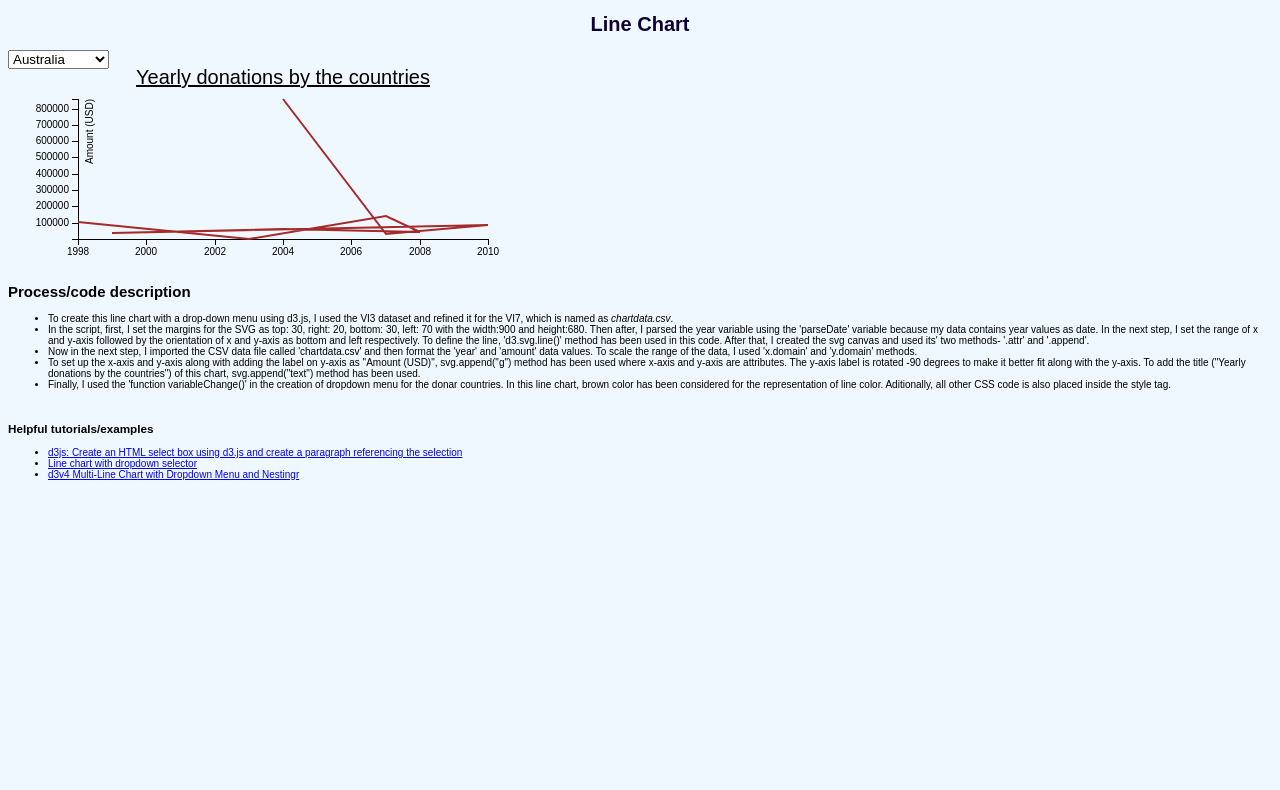
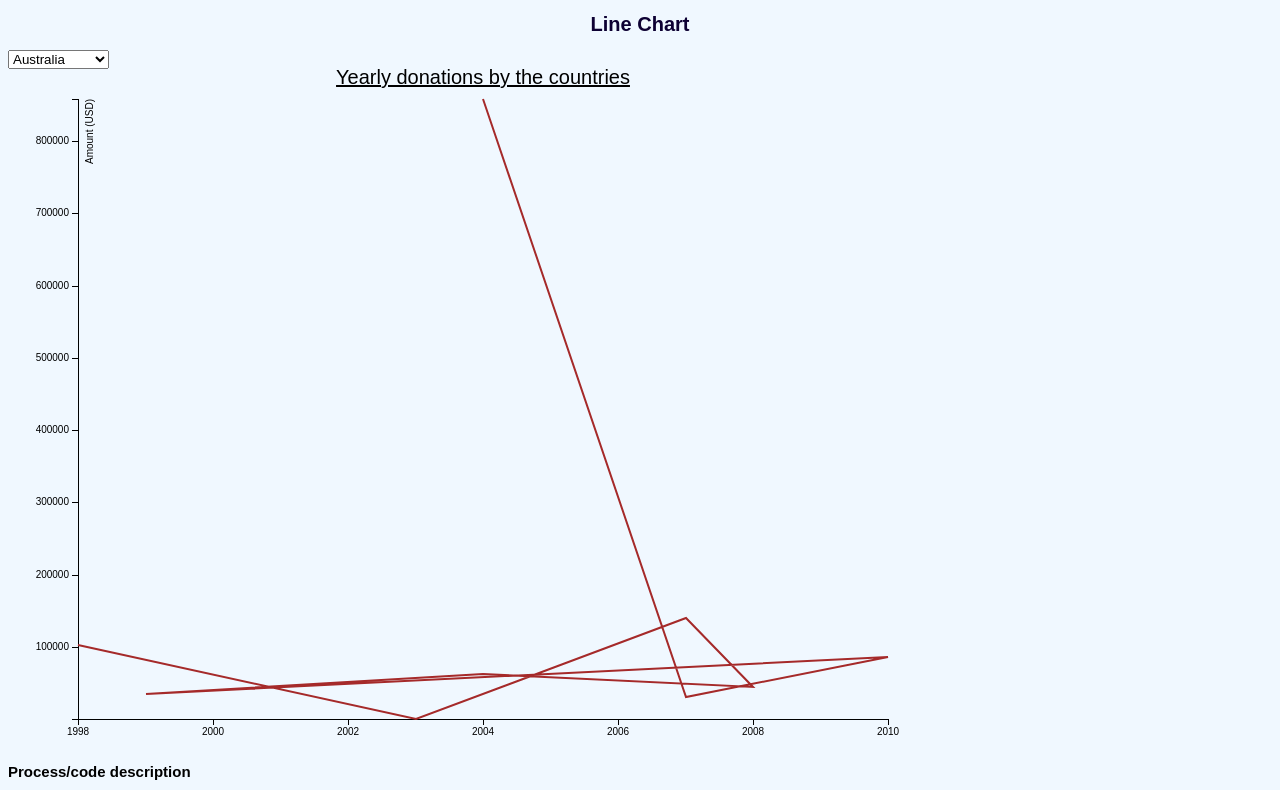
Before and after one commit to kktripathi/datavisualization7, a plain HTML site: page index.html in a window 1280 px wide. Shown: the top 790 px of the page. Drawn offline with nearby package versions, Linux system fonts and the light colour scheme.

Commit message:
Update index.html

```diff
--- a/index.html
+++ b/index.html
@@ -37,8 +37,8 @@
 
     // Set the margins
     var margin = {top: 30, right: 20, bottom: 30, left: 70},
-    width = 500 - margin.left - margin.right,
-    height = 200 - margin.top - margin.bottom;
+    width = 900 - margin.left - margin.right,
+    height = 680 - margin.top - margin.bottom;
 
     // Parse the year variable
     var parseDate = d3.time.format("%y").parse;
```
